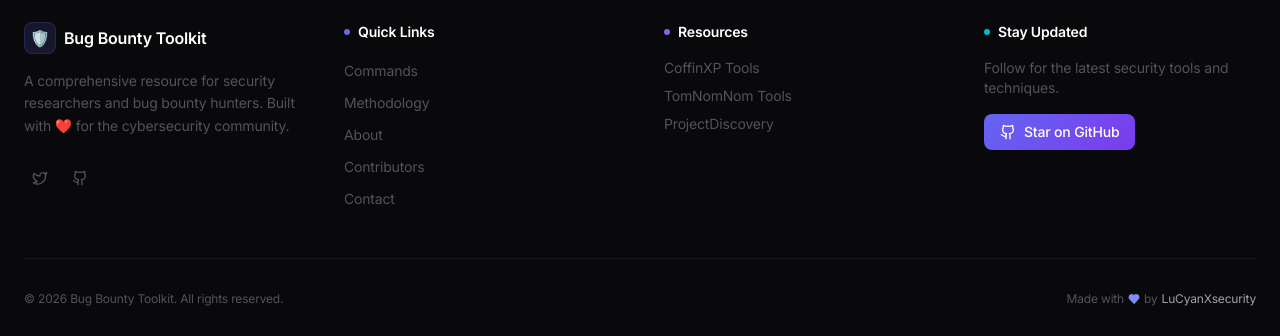
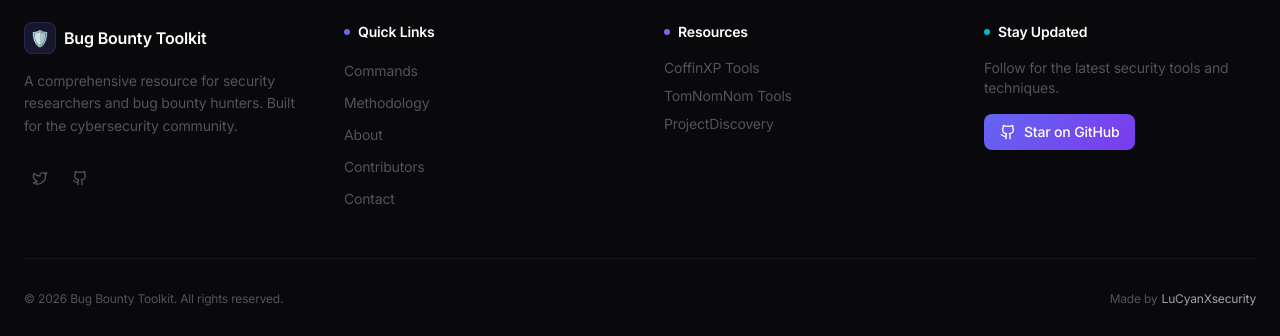
Before and after one commit to LuCyanXsecurity/bugbountytoolkit, a React (Vite) app: page / in a window 1280 px wide. Shown: the part 6603-6939 px from the top of the page. Built offline with nearby package versions, Linux system fonts and the light colour scheme.

Commit message:
Remove heart icons and references from footer

```diff
--- a/src/components/Footer.tsx
+++ b/src/components/Footer.tsx
@@ -1,4 +1,4 @@
-import { Github, Twitter, Heart, ExternalLink } from 'lucide-react';
+import { Github, Twitter, ExternalLink } from 'lucide-react';
 
 const Footer = () => {
   const currentYear = new Date().getFullYear();
@@ -33,7 +33,7 @@ const Footer = () => {
               <span className="text-base font-semibold text-white">Bug Bounty Toolkit</span>
             </div>
             <p className="text-zinc-600 text-sm leading-relaxed mb-6">
-              A comprehensive resource for security researchers and bug bounty hunters. Built with ❤️ for the cybersecurity community.
+              A comprehensive resource for security researchers and bug bounty hunters. Built for the cybersecurity community.
             </p>
             <div className="flex gap-2">
               <a
@@ -129,7 +129,7 @@ const Footer = () => {
               © {currentYear} Bug Bounty Toolkit. All rights reserved.
             </p>
             <p className="text-zinc-600 text-xs flex items-center gap-1">
-              Made with <Heart className="w-3 h-3 text-indigo-400 fill-current" /> by
+              Made by
               <a href="https://github.com/LuCyanXsecurity" target="_blank" rel="noopener noreferrer" className="text-zinc-400 hover:text-white transition-colors">
                 LuCyanXsecurity
               </a>
```
